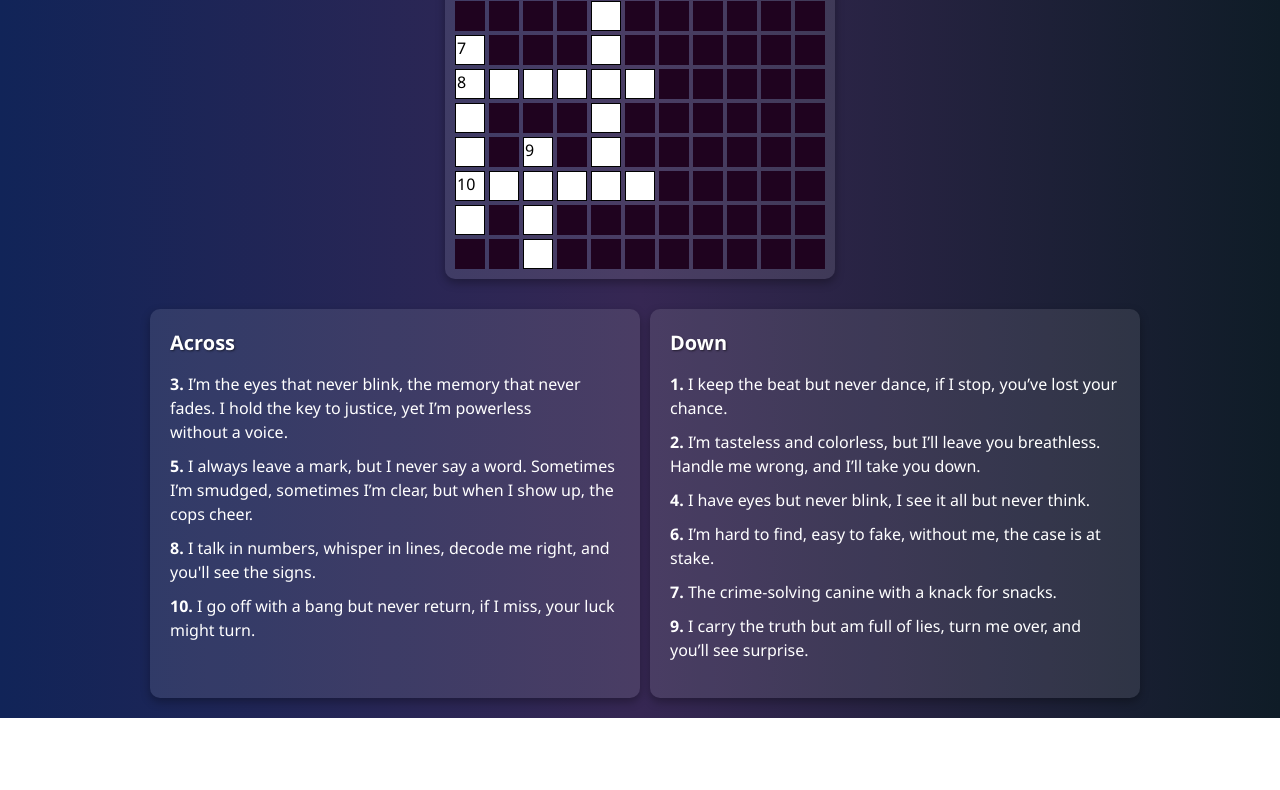
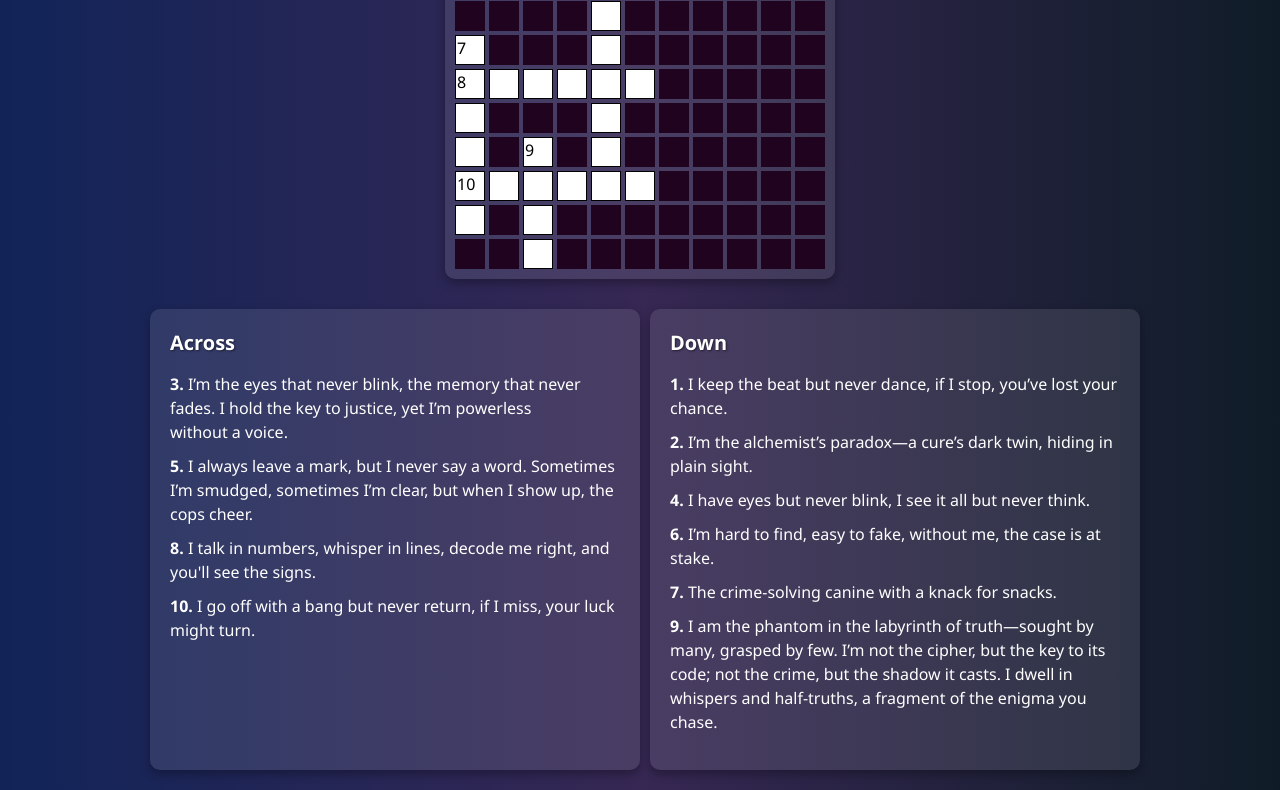
Before and after one commit to adeenasif/Crossword, a plain HTML site: page index.html in a window 1280 px wide. Shown: the part 596-1386 px from the top of the page. Before the commit the page ends 1314 px from the top, so only its background shows below. Drawn offline with Linux system fonts and the light colour scheme.

Commit message:
Update index.html

```diff
--- a/index.html
+++ b/index.html
@@ -162,11 +162,11 @@
             <h5>Down</h5>
             <ol id="down">
                 <li><strong>1.</strong> I keep the beat but never dance, if I stop, you’ve lost your chance.</li>
-                <li><strong>2.</strong> I’m tasteless and colorless, but I’ll leave you breathless. Handle me wrong, and I’ll take you down.</li>
+                <li><strong>2.</strong> I’m the alchemist’s paradox—a cure’s dark twin, hiding in plain sight.</li>
                 <li><strong>4.</strong> I have eyes but never blink, I see it all but never think.</li>
                 <li><strong>6.</strong> I’m hard to find, easy to fake, without me, the case is at stake.</li>
                 <li><strong>7.</strong> The crime-solving canine with a knack for snacks.</li>
-                <li><strong>9.</strong> I carry the truth but am full of lies, turn me over, and you’ll see surprise.</li>
+                <li><strong>9.</strong> I am the phantom in the labyrinth of truth—sought by many, grasped by few. I’m not the cipher, but the key to its code; not the crime, but the shadow it casts. I dwell in whispers and half-truths, a fragment of the enigma you chase.</li>
             </ol>
         </div>
     </div>
```
